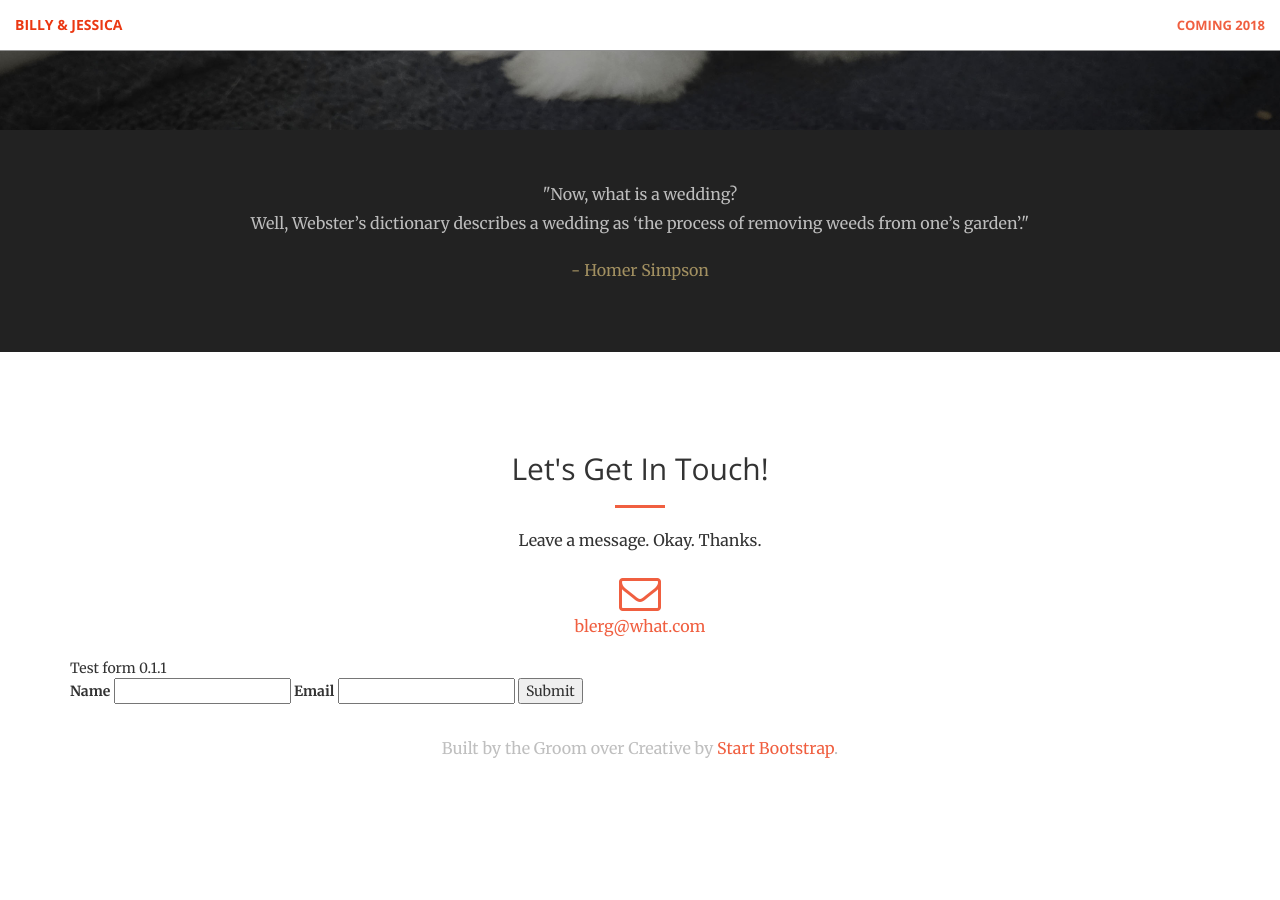
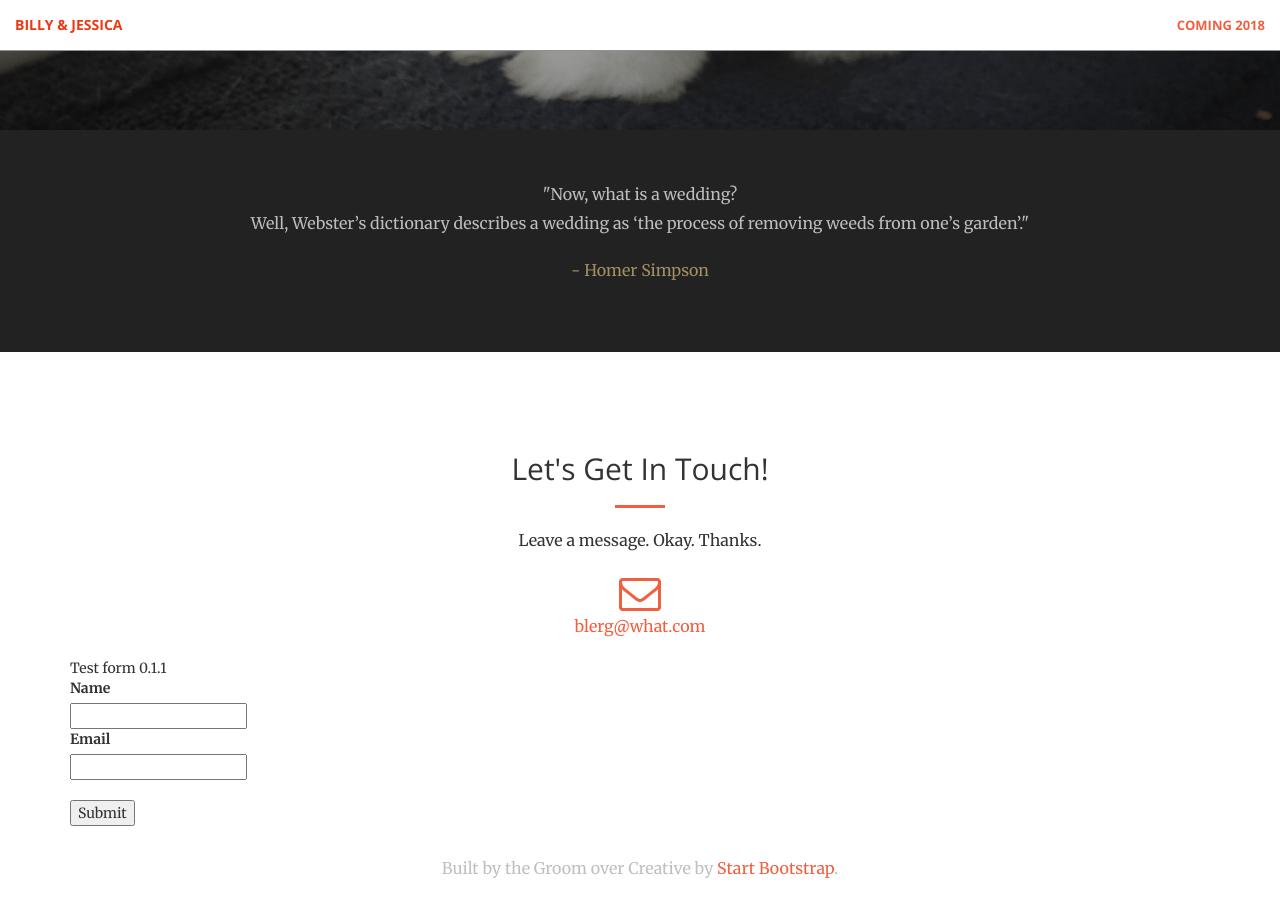
Before and after one commit to notbleh/wed-website, a Jekyll site: the page built from index.html, in a window 1280 px wide and 900 px high, scrolled down 770 px. Built offline with Jekyll 4.4.1, drawn with Linux system fonts in a browser that asks for light colours; before the commit the page ends 1550 px from its top, so only the background shows below that.

Commit message:
Update main.scss

```diff
--- a/css/main.scss
+++ b/css/main.scss
@@ -57,6 +57,25 @@ $theme-dark: #222;
     color: #a29061;
 }
 
+// Custom Form Validation
+label {
+    display: block;
+}
+
+input.error {
+    border: 1px solid red;
+}
+
+label.error {
+    font-weight: normal;
+    color: red;
+}
+
+button {
+    display: block;
+    margin-top: 20px;
+}
+
 // Import partials from `sass_dir` (defaults to `_sass`)
 @import
         "mixins",
```
